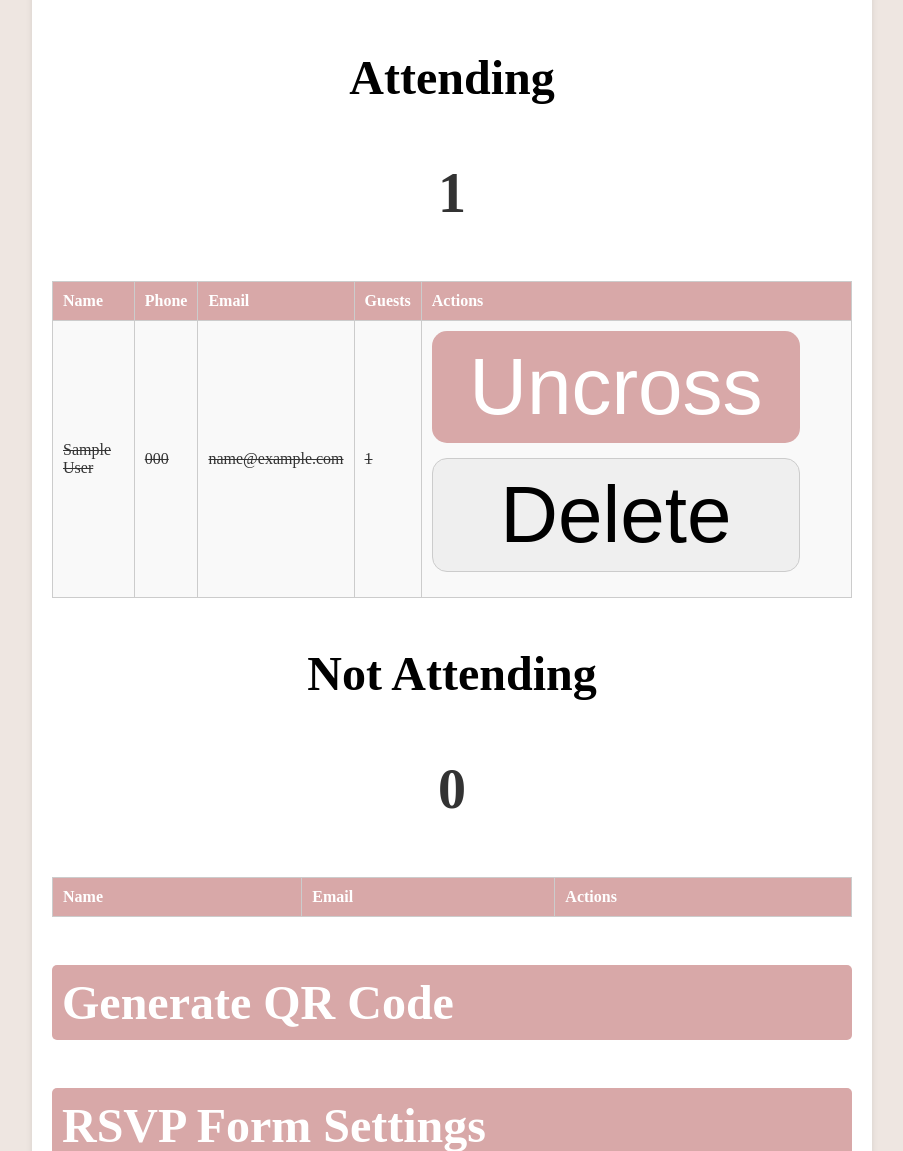
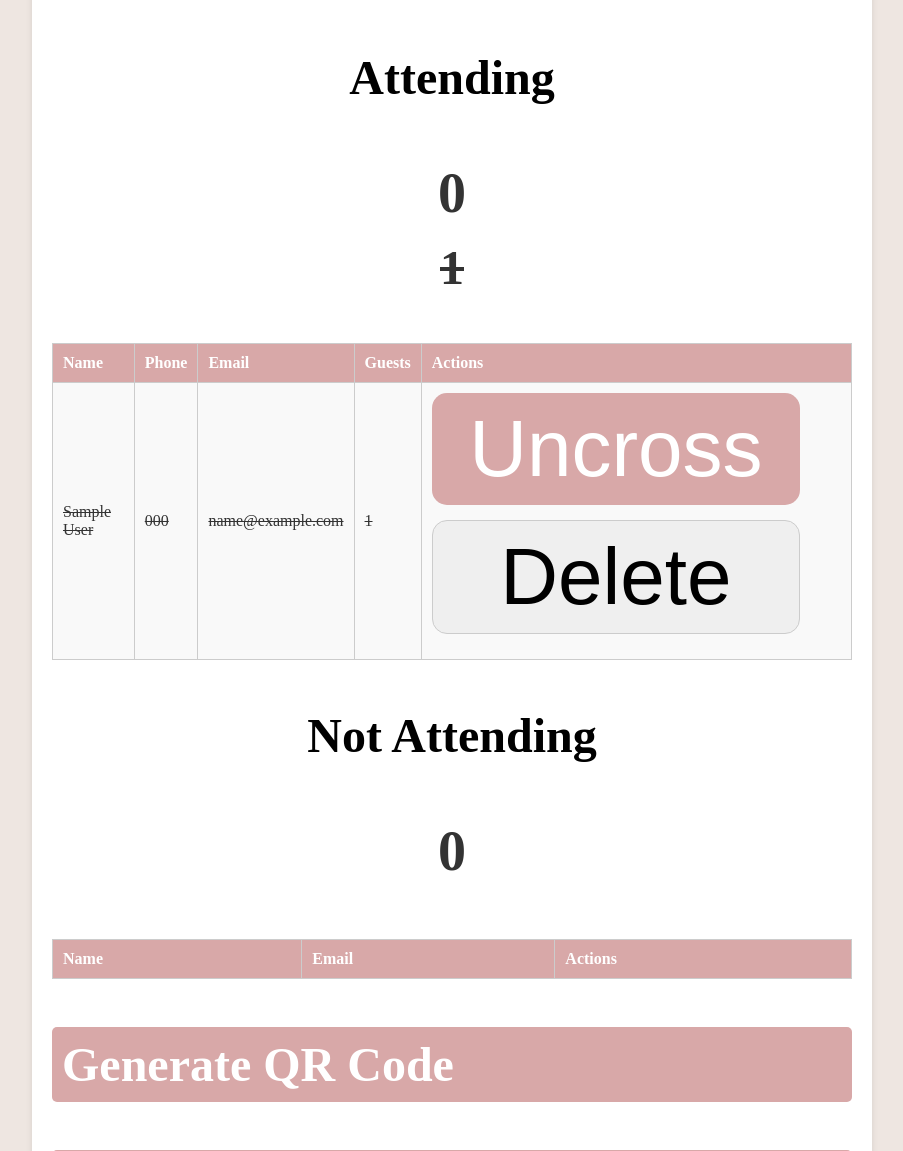
Before and after one commit to Kuuchuu/RSVP-Flask, a Flask app: page /admin_dashboard in a window 1280 px wide. Shown: the part 158-1309 px from the top of the page, without its empty margins (188-1091 px from the left). Run offline with Flask 3, Linux system fonts and the light colour scheme; the first user in the database is signed in; tables that the repository leaves empty hold one stand-in row (Sample ...); lists and menus that the app fills with data are empty; some web fonts are replaced.

Commit message:
Account for crossed_out_guests

```diff
--- a/app/app.py
+++ b/app/app.py
@@ -579,25 +579,28 @@ def admin_dashboard():
 
         guests_enabled = get_setting('form_field_guests_enabled', 'true').lower() == 'true'
         guests_required = get_setting('form_field_guests_required', 'false').lower() == 'true'
+
         def calculate_total_guests(rsvps):
             total_guests = 0
+            crossed_out_guests = 0
             for rsvp in rsvps:
-                if guests_enabled:
-                    if rsvp.guests is None or rsvp.guests < 1:
-                        total_guests += 1
-                    else:
-                        total_guests += rsvp.guests
+                guest_count = rsvp.guests if guests_enabled and rsvp.guests else 1
+
+                if rsvp.crossed_out:
+                    crossed_out_guests += guest_count
                 else:
-                    total_guests += 1
-            return total_guests
+                    total_guests += guest_count
+            return total_guests, crossed_out_guests
 
-        total_attending_guests = calculate_total_guests(attending_rsvps)
-        total_not_attending_guests = len(not_attending_rsvps)
+        total_attending_guests, crossed_out_attending_guests = calculate_total_guests(attending_rsvps)
+        total_not_attending_guests, crossed_out_not_attending_guests = calculate_total_guests(not_attending_rsvps)
     else:
         attending_rsvps = []
         not_attending_rsvps = []
         total_attending_guests = 0
+        crossed_out_attending_guests = 0
         total_not_attending_guests = 0
+        crossed_out_not_attending_guests = 0
 
     admins = Admin.query.all() if admin_table_exists else []
 
@@ -620,7 +623,9 @@ def admin_dashboard():
         attending_rsvps=attending_rsvps,
         not_attending_rsvps=not_attending_rsvps,
         total_attending_guests=total_attending_guests,
+        crossed_out_attending_guests=crossed_out_attending_guests,
         total_not_attending_guests=total_not_attending_guests,
+        crossed_out_not_attending_guests=crossed_out_not_attending_guests,
         admins=admins,
         qr_code_url=qr_code_url,
         placeholder=placeholder,
--- a/app/static/style.css
+++ b/app/static/style.css
@@ -119,6 +119,12 @@ th {
 
 td {
     background-color: #f9f9f9;
+}
+
+h4 {
+    margin-top: -2em;
+    font-size: .9em;
+    margin-bottom: 1em;
 }
 
 .error {
@@ -283,6 +289,11 @@ a.registry-link:hover {
         margin-bottom: 1em;
     }
 
+    h4 {
+        font-size: 3em;
+        margin-bottom: 1em;
+    }
+
     form label {
         font-size: 3.5em;
     }
--- a/app/static/themes/light.css
+++ b/app/static/themes/light.css
@@ -119,6 +119,12 @@ th {
 
 td {
     background-color: #f9f9f9;
+}
+
+h4 {
+    margin-top: -2em;
+    font-size: .9em;
+    margin-bottom: 1em;
 }
 
 .error {
@@ -283,6 +289,11 @@ a.registry-link:hover {
         margin-bottom: 1em;
     }
 
+    h4 {
+        font-size: 3em;
+        margin-bottom: 1em;
+    }
+
     form label {
         font-size: 3.5em;
     }
--- a/app/templates/admin_dashboard.html
+++ b/app/templates/admin_dashboard.html
@@ -22,7 +22,13 @@
 
         <h1>RSVP List</h1>
         <h2>Attending</h2>
-        <h3>{{ total_attending_guests }}</h3>
+        <h3>
+            {{ total_attending_guests }}
+        </h3>
+        {% if crossed_out_attending_guests > 0 %}<h4>
+            <br>
+            <strike title="Total crossed out guests">{{ crossed_out_attending_guests }}</strike>
+        </h4>{% endif %}
         <table>
             <thead>
                 <tr>
@@ -62,7 +68,13 @@
         </table>
 
         <h2>Not Attending</h2>
-        <h3>{{ total_not_attending_guests }}</h3>
+        <h3>
+            {{ total_not_attending_guests }}
+        </h3>
+        {% if crossed_out_not_attending_guests > 0 %}<h4>
+            <br>
+            <strike title="Total crossed out guests">{{ crossed_out_not_attending_guests }}</strike>
+        </h4>{% endif %}
         <table>
             <thead>
                 <tr>
```
